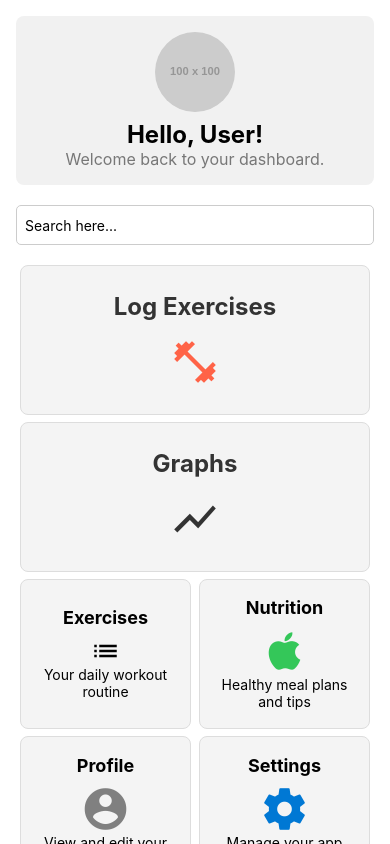
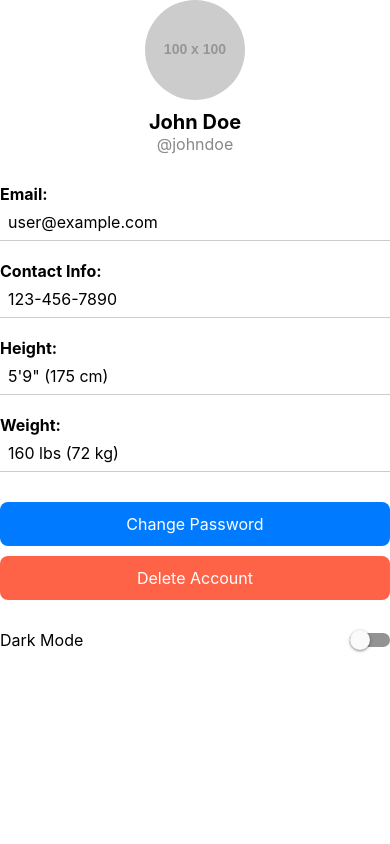
Before and after one commit to micheci/WorkoutAppReactNtive, a React Native app: screen /Profile2 in a window 390 px wide. Built offline with nearby package versions, Linux system fonts and the light colour scheme; no server answers; what @hookstate/core would draw is missing.

Commit message:
have template of most of the app, going to start connecting it to the backend

```diff
--- a/App.tsx
+++ b/App.tsx
@@ -13,6 +13,8 @@ import v2ExerciseDetails from "./screens/v2ExerciseDetails";
 import v2AddExercise from "./screens/v2AddExercise";
 import v2Graphs from "./screens/v2Graphs";
 import v2Nutrition from "./screens/v2Nutrition";
+import v2WeightLoseRecipes from "./screens/v2WeightLoseRecipes";
+import v2Profile from "./screens/v2Profile";
 
 const Stack = createNativeStackNavigator();
 
@@ -34,6 +36,11 @@ export default function App() {
             <Stack.Screen name="AddExercise" component={v2AddExercise} />
             <Stack.Screen name="Graphs" component={v2Graphs} />
             <Stack.Screen name="Nutrition" component={v2Nutrition} />
+            <Stack.Screen
+              name="WeightLoseRecipes"
+              component={v2WeightLoseRecipes}
+            />
+            <Stack.Screen name="Profile2" component={v2Profile} />
           </Stack.Navigator>
           <StatusBar style="auto" />
         </NavigationContainer>
--- a/components/Box.tsx
+++ b/components/Box.tsx
@@ -1,6 +1,6 @@
 // Box.tsx
 import React from "react";
-import { View, Text, StyleSheet } from "react-native";
+import { View, Text, StyleSheet, TouchableOpacity } from "react-native";
 
 // Props for the Box component
 interface BoxProps {
@@ -12,12 +12,15 @@ interface BoxProps {
 
 const Box = ({ title, content, onPress, image }: BoxProps) => {
   return (
-    <View style={styles.box} onTouchEnd={onPress}>
+    <TouchableOpacity
+      style={styles.box}
+      onPress={onPress}
+      delayPressIn={200} // Prevent accidental press during swipe
+    >
       <Text style={styles.boxTitle}>{title}</Text>
       <View>{image}</View>
-
       <Text style={styles.boxContent}>{content}</Text>
-    </View>
+    </TouchableOpacity>
   );
 };
 
--- a/components/GraphDashboard.tsx
+++ b/components/GraphDashboard.tsx
@@ -1,6 +1,6 @@
 // Box.tsx
 import React from "react";
-import { View, Text, StyleSheet } from "react-native";
+import { View, Text, StyleSheet, TouchableOpacity } from "react-native";
 import Icon from "react-native-vector-icons/MaterialIcons"; // Import MaterialIcons
 
 // Props for the Box component
@@ -10,10 +10,10 @@ interface LogExerciseProp {
 
 const GraphDashboard = ({ onPress }: LogExerciseProp) => {
   return (
-    <View style={styles.box} onTouchEnd={onPress}>
+    <TouchableOpacity style={styles.box} onPress={onPress}>
       <Text style={styles.graphsTitle}>Graphs</Text>
       <Icon name="show-chart" size={50} color="#333" />{" "}
-    </View>
+    </TouchableOpacity>
   );
 };
 
--- a/components/HomeGrid.tsx
+++ b/components/HomeGrid.tsx
@@ -25,7 +25,7 @@ const HomeGrid: React.FC = () => {
     {
       title: "Profile",
       content: "View and edit your profile",
-      onPress: () => alert("Navigate to Profile"),
+      onPress: () => navigation.navigate("Profile2"),
       image: <Icon name="account-circle" size={50} color="#808080" />, // Icon for Profile
     },
     {
--- a/screens/DashBoardv2.tsx
+++ b/screens/DashBoardv2.tsx
@@ -31,7 +31,7 @@ const DashboardV2: React.FC = () => {
   };
 
   return (
-    <ScrollView style={styles.container}>
+    <ScrollView style={styles.container} keyboardShouldPersistTaps="handled">
       {/* Profile Section */}
       <DashBaordHeader />
 
--- a/screens/v2Nutrition.tsx
+++ b/screens/v2Nutrition.tsx
@@ -17,7 +17,7 @@ const v2Nutrition = () => {
   // need to change this so it hits the specific pages so
   //wirght lose or high protein
   const goToRecipes = (category: string) => {
-    navigation.navigate("RecipeList", { category });
+    navigation.navigate("WeightLoseRecipes");
   };
 
   return (
--- /dev/null
+++ b/screens/v2Profile.tsx
@@ -0,0 +1,176 @@
+import React, { useState } from "react";
+import {
+  View,
+  Text,
+  StyleSheet,
+  TouchableOpacity,
+  SafeAreaView,
+  TextInput,
+  Switch,
+  Image,
+  Alert,
+} from "react-native";
+
+const v2Profile = () => {
+  const [darkMode, setDarkMode] = useState(false); // State for dark/light mode
+  const [contactInfo, setContactInfo] = useState("123-456-7890");
+  const [email, setEmail] = useState("user@example.com");
+
+  const handleDeleteAccount = () => {
+    Alert.alert(
+      "Delete Account",
+      "Are you sure you want to delete your account? This action cannot be undone.",
+      [
+        { text: "Cancel", style: "cancel" },
+        {
+          text: "Delete",
+          style: "destructive",
+          onPress: () => console.log("Account deleted"),
+        },
+      ]
+    );
+  };
+
+  const handleChangePassword = () => {
+    console.log("Navigate to Change Password Page");
+  };
+
+  return (
+    <SafeAreaView
+      style={[
+        styles.container,
+        darkMode ? styles.darkContainer : styles.lightContainer,
+      ]}
+    >
+      {/* Profile Picture */}
+      <View style={styles.profileSection}>
+        <Image
+          source={{ uri: "https://via.placeholder.com/100" }} // Replace with actual image URI
+          style={styles.profileImage}
+        />
+        <Text style={styles.name}>John Doe</Text>
+        <Text style={styles.username}>@johndoe</Text>
+      </View>
+
+      {/* User Details */}
+      <View style={styles.infoSection}>
+        <Text style={styles.infoTitle}>Email:</Text>
+        <TextInput
+          style={styles.infoValue}
+          value={email}
+          onChangeText={setEmail}
+          keyboardType="email-address"
+        />
+
+        <Text style={styles.infoTitle}>Contact Info:</Text>
+        <TextInput
+          style={styles.infoValue}
+          value={contactInfo}
+          onChangeText={setContactInfo}
+          keyboardType="phone-pad"
+        />
+
+        <Text style={styles.infoTitle}>Height:</Text>
+        <Text style={styles.infoValue}>5'9" (175 cm)</Text>
+
+        <Text style={styles.infoTitle}>Weight:</Text>
+        <Text style={styles.infoValue}>160 lbs (72 kg)</Text>
+      </View>
+
+      {/* Options Section */}
+      <View style={styles.optionsSection}>
+        <TouchableOpacity
+          style={styles.optionButton}
+          onPress={handleChangePassword}
+        >
+          <Text style={styles.optionButtonText}>Change Password</Text>
+        </TouchableOpacity>
+        <TouchableOpacity
+          style={[styles.optionButton, styles.deleteButton]}
+          onPress={handleDeleteAccount}
+        >
+          <Text style={styles.optionButtonText}>Delete Account</Text>
+        </TouchableOpacity>
+      </View>
+
+      {/* Dark Mode Toggle */}
+      <View style={styles.darkModeSection}>
+        <Text style={styles.darkModeText}>Dark Mode</Text>
+        <Switch value={darkMode} onValueChange={setDarkMode} />
+      </View>
+    </SafeAreaView>
+  );
+};
+
+const styles = StyleSheet.create({
+  container: {
+    flex: 1,
+    padding: 16,
+  },
+  lightContainer: {
+    backgroundColor: "#fff",
+  },
+  darkContainer: {
+    backgroundColor: "#333",
+  },
+  profileSection: {
+    alignItems: "center",
+    marginBottom: 20,
+  },
+  profileImage: {
+    width: 100,
+    height: 100,
+    borderRadius: 50,
+    marginBottom: 10,
+  },
+  name: {
+    fontSize: 20,
+    fontWeight: "bold",
+  },
+  username: {
+    fontSize: 16,
+    color: "#888",
+  },
+  infoSection: {
+    marginBottom: 20,
+  },
+  infoTitle: {
+    fontSize: 16,
+    fontWeight: "bold",
+    marginTop: 10,
+  },
+  infoValue: {
+    fontSize: 16,
+    padding: 8,
+    borderBottomWidth: 1,
+    borderBottomColor: "#ccc",
+    marginBottom: 10,
+  },
+  optionsSection: {
+    marginBottom: 20,
+  },
+  optionButton: {
+    backgroundColor: "#007BFF",
+    padding: 12,
+    borderRadius: 8,
+    marginBottom: 10,
+    alignItems: "center",
+  },
+  deleteButton: {
+    backgroundColor: "#FF6347",
+  },
+  optionButtonText: {
+    color: "#fff",
+    fontSize: 16,
+  },
+  darkModeSection: {
+    flexDirection: "row",
+    alignItems: "center",
+    justifyContent: "space-between",
+  },
+  darkModeText: {
+    fontSize: 16,
+  },
+});
+
+export default v2Profile;
--- /dev/null
+++ b/screens/v2WeightLoseRecipes.tsx
@@ -0,0 +1,85 @@
+import React from "react";
+import { View, Text, StyleSheet, SafeAreaView, FlatList } from "react-native";
+
+const v2WeightLoseRecipes = () => {
+  const weightLossRecipes = [
+    {
+      id: "1",
+      title: "Grilled Chicken Salad",
+      description:
+        "A healthy salad with grilled chicken, mixed greens, and a light vinaigrette.",
+      calories: 300,
+    },
+    {
+      id: "2",
+      title: "Zucchini Noodles with Pesto",
+      description: "Low-carb zucchini noodles tossed in a fresh basil pesto.",
+      calories: 250,
+    },
+    {
+      id: "3",
+      title: "Berry Smoothie Bowl",
+      description:
+        "A refreshing smoothie bowl made with mixed berries and topped with granola.",
+      calories: 200,
+    },
+  ];
+
+  return (
+    <SafeAreaView style={styles.container}>
+      <Text style={styles.header}>Weight Loss Recipes</Text>
+      <FlatList
+        data={weightLossRecipes}
+        keyExtractor={(item) => item.id}
+        renderItem={({ item }) => (
+          <View style={styles.recipeItem}>
+            <Text style={styles.title}>{item.title}</Text>
+            <Text style={styles.description}>{item.description}</Text>
+            <Text style={styles.calories}>Calories: {item.calories}</Text>
+          </View>
+        )}
+      />
+    </SafeAreaView>
+  );
+};
+
+const styles = StyleSheet.create({
+  container: {
+    flex: 1,
+    padding: 16,
+    backgroundColor: "#fff",
+  },
+  header: {
+    fontSize: 24,
+    fontWeight: "bold",
+    marginBottom: 16,
+    textAlign: "center",
+  },
+  recipeItem: {
+    padding: 16,
+    marginBottom: 12,
+    borderRadius: 8,
+    backgroundColor: "#f9f9f9",
+    shadowColor: "#000",
+    shadowOpacity: 0.1,
+    shadowRadius: 5,
+    elevation: 2,
+  },
+  title: {
+    fontSize: 18,
+    fontWeight: "bold",
+    marginBottom: 8,
+    textAlign: "center",
+  },
+  description: {
+    fontSize: 14,
+    color: "#555",
+    marginBottom: 8,
+  },
+  calories: {
+    fontSize: 12,
+    color: "#888",
+  },
+});
+
+export default v2WeightLoseRecipes;
```
